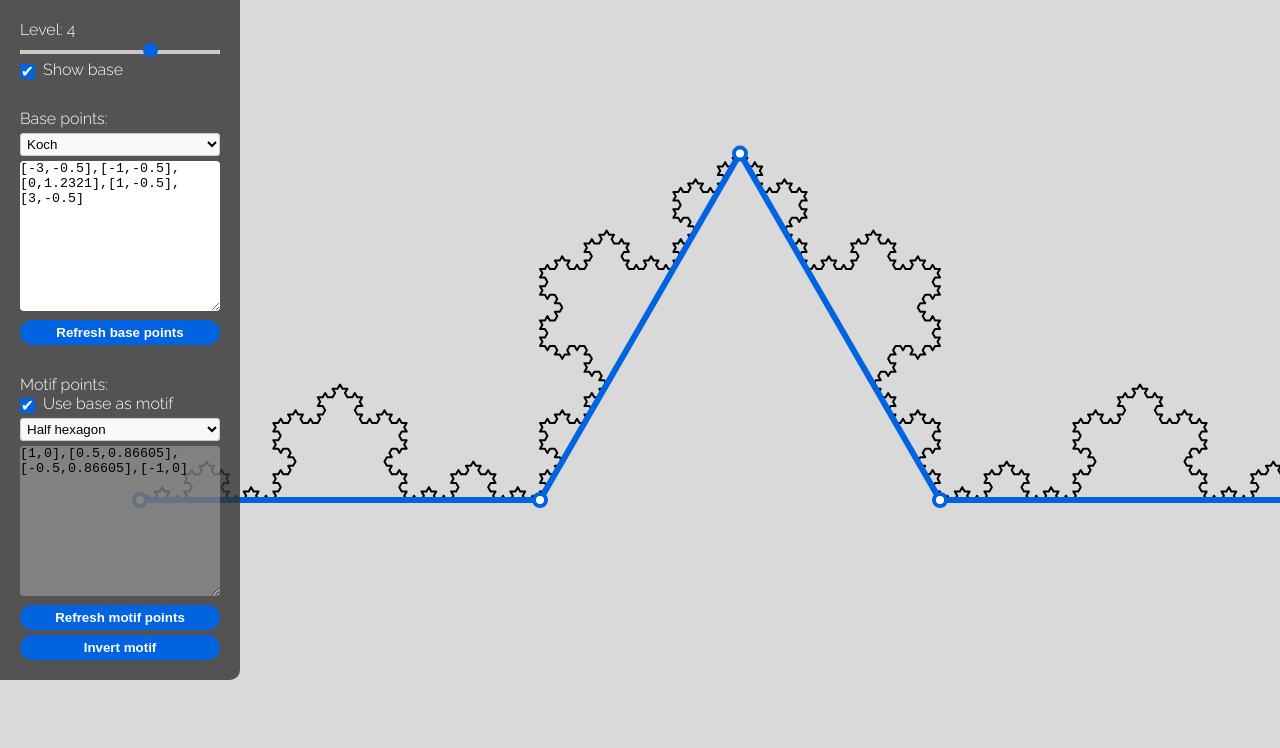
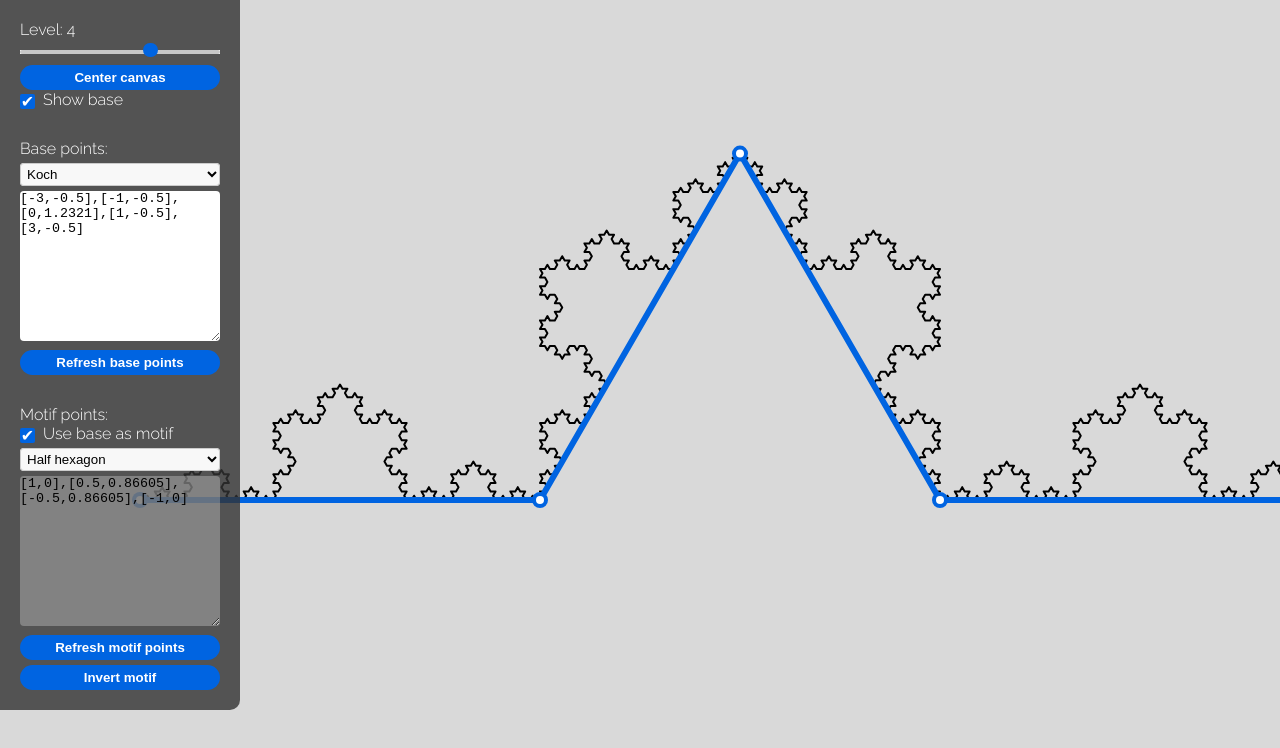
Before and after one commit to garmekain/Fractal-visualizer, a plain HTML site: page index.html in a window 1280 px wide. Drawn offline with Linux system fonts and the light colour scheme.

Commit message:
added center button

```diff
--- a/index.html
+++ b/index.html
@@ -11,6 +11,8 @@
 	<div id="controls">
 		<label for="steps">Level: <span id="levelLabel">4</span></label>
 		<input type="range" id="steps" min="0" value="4" max="6" step="1" oninput="document.getElementById('levelLabel').innerHTML = this.value; changeSteps()">
+
+		<button onclick="center()">Center canvas</button>
 
 		<input type="checkbox" id="showBase" checked onclick="showBase()">
 		<label for="showBase">Show base</label><br>
--- a/scripts/inputFunctions.js
+++ b/scripts/inputFunctions.js
@@ -2,6 +2,14 @@ var showbase = document.getElementById("showBase").checked;
 
 function changeSteps() {
 	steps = document.getElementById("steps").value;
+	refreshCanvas();
+}
+
+function center() {
+	ctx.setTransform(1,0,0,1,0,0);
+	ctx.scale(scale,-scale);
+	offset = { x: width/2, y: height/2 };
+	ctx.translate(offset.x/scale, -offset.y/scale);
 	refreshCanvas();
 }
 
```
